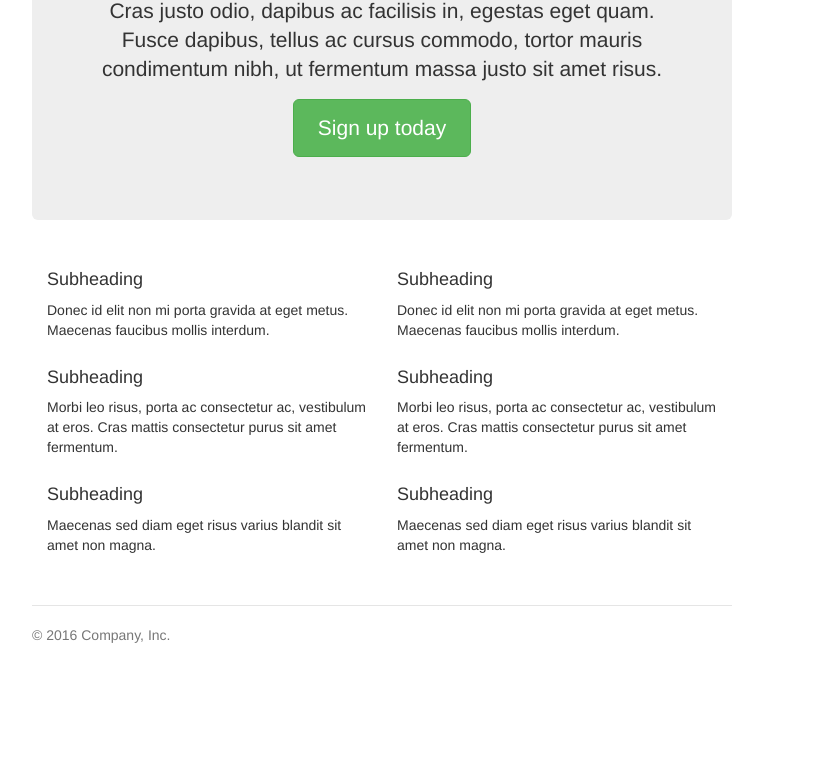
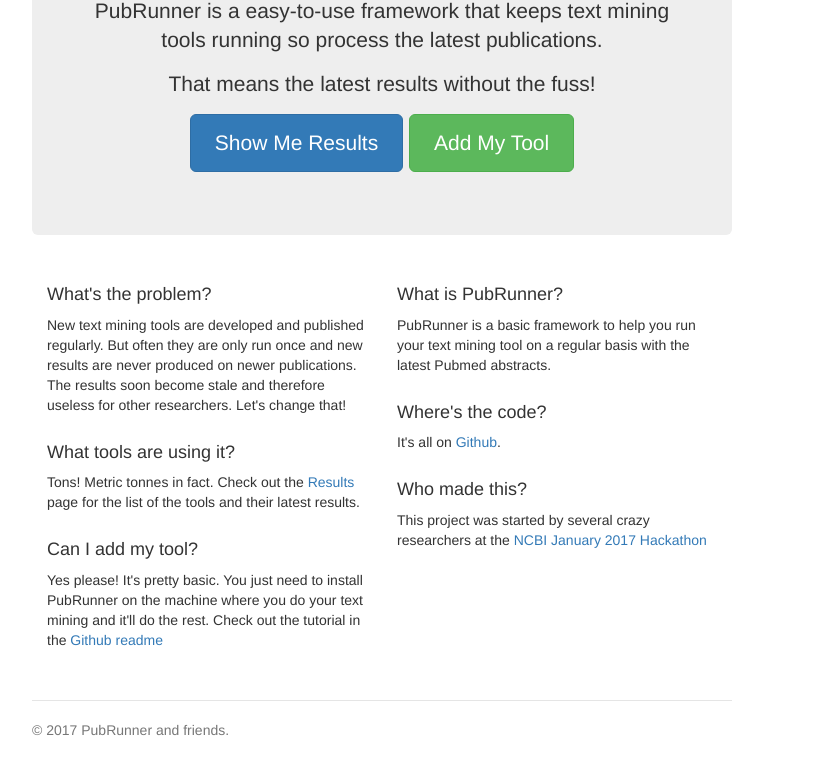
Before and after one commit to NCBI-Hackathons/PubRunner, a plain HTML site: page Website/index2.html in a window 1280 px wide. Shown: the part 333-1103 px from the top of the page, without its empty margins (258-1094 px from the left). Before the commit the page ends 1008 px from the top, so only its background shows below. Drawn offline with Linux system fonts and the light colour scheme.

Commit message:
Nice newer home page

```diff
--- a/Website/index2.html
+++ b/Website/index2.html
@@ -37,9 +37,9 @@
       <div class="header clearfix">
         <nav>
           <ul class="nav nav-pills pull-right">
-            <li role="presentation" class="active"><a href="#">Home</a></li>
-            <li role="presentation"><a href="#">About</a></li>
-            <li role="presentation"><a href="#">Contact</a></li>
+            <li role="presentation" class="active"><a href="index.html">Home</a></li>
+            <li role="presentation"><a href="results.html">Results</a></li>
+            <!-- <li role="presentation"><a href="#">Contact</a></li> -->
           </ul>
         </nav>
         <h3 class="text-muted">
@@ -48,37 +48,42 @@
       </div>
 
       <div class="jumbotron">
-        <h1>What is <span class="br">PubRunner</span>?</h1>
-        <p class="lead">Cras justo odio, dapibus ac facilisis in, egestas eget quam. Fusce dapibus, tellus ac cursus commodo, tortor mauris condimentum nibh, ut fermentum massa justo sit amet risus.</p>
-        <p><a class="btn btn-lg btn-success" href="#" role="button">Sign up today</a></p>
+        <h1>What is <span class="br">pubrunner</span>?</h1>
+        <p class="lead">PubRunner is a easy-to-use framework that keeps text mining tools running so process the latest publications. </p>
+		<p class="lead">That means the latest results without the fuss!</p>
+        <p><a class="btn btn-lg btn-primary" href="#" role="button">Show Me Results</a> <a class="btn btn-lg btn-success" href="#" role="button">Add My Tool</a></p>
       </div>
 
       <div class="row marketing">
         <div class="col-lg-6">
-          <h4>Subheading</h4>
-          <p>Donec id elit non mi porta gravida at eget metus. Maecenas faucibus mollis interdum.</p>
 
-          <h4>Subheading</h4>
-          <p>Morbi leo risus, porta ac consectetur ac, vestibulum at eros. Cras mattis consectetur purus sit amet fermentum.</p>
+          <h4>What's the problem?</h4>
+          <p>New text mining tools are developed and published regularly. But often they are only run once and new results are never produced on newer publications. The results soon become stale and therefore useless for other researchers. Let's change that!</a></p>
 
-          <h4>Subheading</h4>
-          <p>Maecenas sed diam eget risus varius blandit sit amet non magna.</p>
+          <h4>What tools are using it?</h4>
+          <p>Tons! Metric tonnes in fact. Check out the <a href="results.html">Results</a> page for the list of the tools and their latest results.</a></p>
+
+          <h4>Can I add my tool?</h4>
+          <p>Yes please! It's pretty basic. You just need to install PubRunner on the machine where you do your text mining and it'll do the rest. Check out the tutorial in the <a href="https://github.com/NCBI-Hackathons/pubrunner">Github readme</a></p>
+
         </div>
 
         <div class="col-lg-6">
-          <h4>Subheading</h4>
-          <p>Donec id elit non mi porta gravida at eget metus. Maecenas faucibus mollis interdum.</p>
 
-          <h4>Subheading</h4>
-          <p>Morbi leo risus, porta ac consectetur ac, vestibulum at eros. Cras mattis consectetur purus sit amet fermentum.</p>
+          <h4>What is PubRunner?</h4>
+          <p>PubRunner is a basic framework to help you run your text mining tool on a regular basis with the latest Pubmed abstracts.</a></p>
 
-          <h4>Subheading</h4>
-          <p>Maecenas sed diam eget risus varius blandit sit amet non magna.</p>
+          <h4>Where's the code?</h4>
+          <p>It's all on <a href="https://github.com/NCBI-Hackathons/pubrunner">Github</a>.</p>
+
+          <h4>Who made this?</h4>
+          <p>This project was started by several crazy researchers at the <a href="https://www.ncbi.nlm.nih.gov/news/11-17-2016-biomedical-informatics-hackathon/">NCBI January 2017 Hackathon</a></p>
+
         </div>
       </div>
 
       <footer class="footer">
-        <p>&copy; 2016 Company, Inc.</p>
+        <p>&copy; 2017 PubRunner and friends.</p>
       </footer>
 
     </div> <!-- /container -->
```
